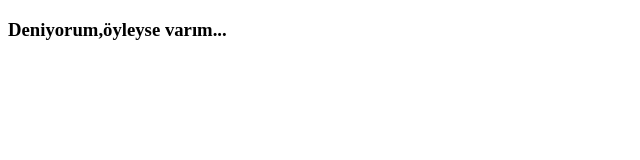
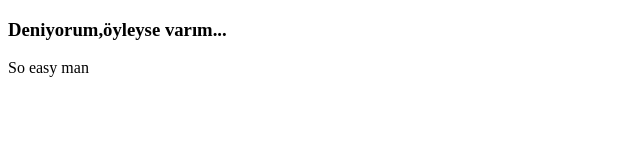
Before and after one commit to webmucidi/GithubVscode, a plain HTML site: page index.html in a window 1280 px wide. Shown: the full height of the page, 0-640 px from the left. Drawn offline with Linux system fonts and the light colour scheme.

Commit message:
an update

```diff
--- a/index.html
+++ b/index.html
@@ -8,5 +8,6 @@
 </head>
 <body>
     <h3>Deniyorum,öyleyse varım...</h3>
+    <p>So easy man</p>
 </body>
 </html>
```
